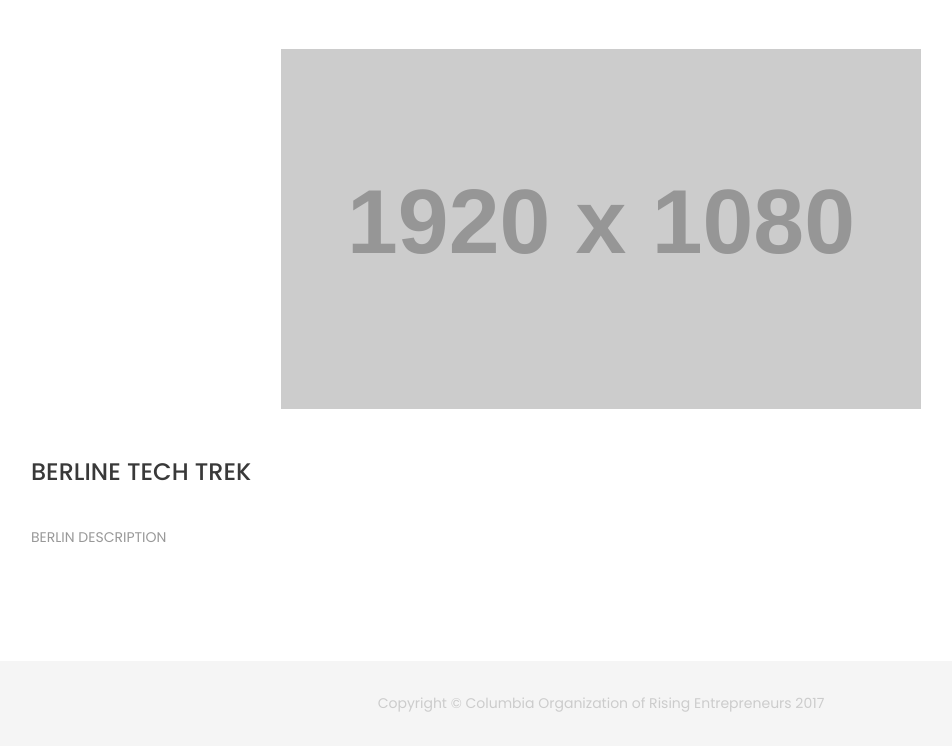
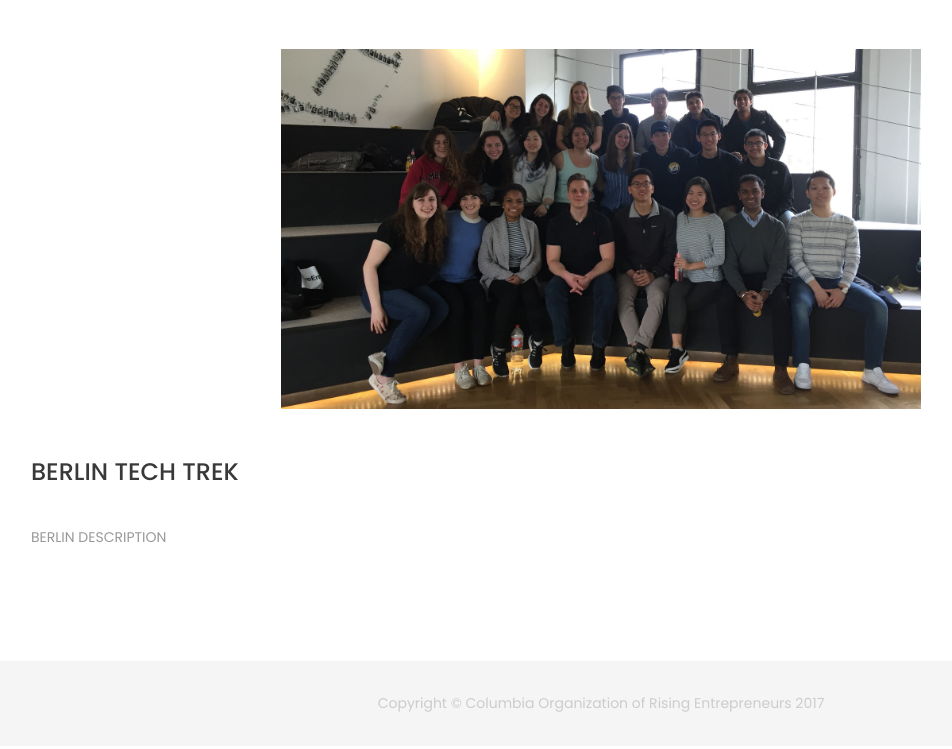
Before and after one commit to coreatcu/annual-report-2017, a Flask app: page /event/berlin in a window 1280 px wide. Shown: the part 51-800 px from the top of the page, without its empty margins (39-991 px from the left). Run offline with Flask 2, Linux system fonts and the light colour scheme; grey boxes labelled with a size stand in for pictures from a placeholder-image service; some libraries are stand-ins or nearby versions.

Commit message:
some new images, scroll fix

```diff
--- a/data/events.json
+++ b/data/events.json
@@ -1,56 +1,56 @@
 {
     "barcelona": {
         "name": "Barcelona Tech Trek",
-        "image": "",
+        "image": "barcelona.jpg",
         "description": "BARCELONA DESCRIPTION"
     },
     "almaworks": {
         "name": "Almaworks",
-        "image": "",
+        "image": "almaworks.jpg",
         "description": "Almaworks started as a simple idea: an accelerator program built by students for students. But over just the past two years, it has expanded into becoming one of the most successful student-run accelerators in the country, seeing an Almaworks startup enter Y Combinator and go on to raise a 3.1MM seed round from investors such as KPCB, FundersClub, and many prominent angel investors. Our latest cohort of seven student startups engaged in a nine week intensive program which connected founders with mentors who could teach necessary and proven skills, and included founders tackling challenges in spaces such as hospitality marketing, fantasy sports, and hangover cures.",
         "impulse": "https://impulse.coreatcu.com/tagged/almaworks"
     },
     "khaled-huffington": {
         "name": "DJ Khaled + Arianna Huffington",
-        "image": "",
+        "image": "khaled-huffington.jpg",
         "description": "Havemeyer 309 was packed to capacity for CORE's exclusive fireside chat with Snapchat superstar and music producer DJ Khaled, hosted by The Huffington Post co-founder and Thrive Global founder Arianna Huffington. The media moguls chatted about Khaled's \"major keys\" to success and how anyone can win, win, win, no matter what. Students got a chance to appear on Khaled's Snapchat story, and CORE's own Snapchat geofilter racked up 1.9 million views.",
         "impulse": "https://impulse.coreatcu.com/dj-khaled-arianna-huffington-dig-deep-caffb72d95a8"
     },
     "socratic": {
         "name": "Socratic Circles",
-        "image": "",
+        "image": "socratic.jpg",
         "description": "Impulse launched its Socratic Circles series this past year to provide intimate forums dedicated to creating meaningful and personal conversation around entrepreneurship. Students got to engage guests in student-driven conversations around their life stories, how they got to where they are today, and what advice they have for college students who want to build their careers or make an impact. The Socratic Circles series has featured voices from the NYC entrepreneurship scene such as the VP Engineering of Dots, the cofounder of Republic.co, and the founder of Columbia Startup Lab startup Dearest. ",
         "impulse": "https://impulse.coreatcu.com/a-game-made-to-be-beautiful-7306050e4a76"
     },
     "panel": {
         "name": "Panels",
-        "image": "",
+        "image": "panels.jpg",
         "description": "PANELS DESCRIPTION"
     },
     "startup-columbia": {
         "name": "Startup Columbia",
-        "image": "",
+        "image": "startup-columbia.jpg",
         "description": "For the fourth annual Startup Columbia, the university's two-day entrepreneurship festival, CORE and its partners highlighted unconventional forms of entrepreneurship and announced winners of the $250,000 Columbia Venture Challenge. The program included panels on innovation in the life sciences, climate change, fake news, and women in entrepreneurship, as well as a food pavilion featuring the city's most innovative culinary entrepreneurs. The festival concluded with Black Eyed Peas frontman and hardware startup <a href=\"http://i.am\">i.am+</a> founder <a href=\"http://will.i.am/\">will.i.am</a> delivering an heartfelt reflection on his career and the importance of the entrepreneurial mindset for younger generations regardless of where one comes from.",
         "impulse": "https://impulse.coreatcu.com/startup-columbia-2017-will-i-am-b71b075042a1"
     },
     "impulse": {
         "name": "Best of Impulse",
-        "image": "",
+        "image": "impulse.jpg",
         "description": "BEST OF IMPULSE DESCRIPTION"
     },
     "boston": {
         "name": "Boston Tech Trek",
-        "image": "",
+        "image": "boston.jpg",
         "description": "BOSTON DESCRIPTION"
     },
     "berlin": {
-        "name": "Berline Tech Trek",
-        "image": "",
+        "name": "Berlin Tech Trek",
+        "image": "berlin.jpg",
         "description": "BERLIN DESCRIPTION"
     },
     "eve": {
         "name": "EVE: Entrepreneurship Via Exploration",
-        "image": "",
+        "image": "eve.jpg",
         "description": "EVE, Entrepreneurship via Exploration, is a new weekly, educational program that immersed 12 first-year students within NYC's rich entrepreneurial ecosystem. By speaking with professionals from companies like Expa Labs, RRE Ventures, and Google, the students were exposed to all aspects of the startup process. At the same time, students met with Columbia's very own student founders to see how their peers have participated in the ecosystem. Not only did the students explore NYC's entrepreneurial ecosystem, but also the city itself as they enjoyed community activities in places like Chelsea Market and Central Park. "
     }
 }
--- a/static/css/style.css
+++ b/static/css/style.css
@@ -85,6 +85,13 @@ img {
     margin: 0 auto;
 }
 
+.btn{
+    border:0px solid transparent;
+}
+
+.btn:active {
+    border: 0px solid transparent;
+}
 
 /* typography
 ==================================================*/
--- a/static/js/custom.js
+++ b/static/js/custom.js
@@ -63,7 +63,11 @@ $(window).load(function () {
 
 });
 
-$(document).on('click', 'a', function(event){
+$('a[href*="#"]')
+  // Remove links that don't actually link to anything
+  .not('[href="#"]')
+  .not('[href="#0"]')
+  .click(function(event) {
     event.preventDefault();
 
     $('html, body').animate({
--- a/templates/base.html
+++ b/templates/base.html
@@ -61,7 +61,7 @@
   <!-- jQuery -->
   <script src="{{ url_for('static', filename='js/jquery-2.1.1.js') }}"></script>
   <!--  plugins -->
-  <script src="{{ url_for('static', filename='js/boostrap.min.js') }}"></script>
+  <script src="{{ url_for('static', filename='js/bootstrap.min.js') }}"></script>
   <script src="{{ url_for('static', filename='js/menu.js') }}"></script>
   <script src="{{ url_for('static', filename='js/animated-headline.js') }}"></script>
   <script src="{{ url_for('static', filename='js/isotope.pkgd.min.js') }}"></script>
--- a/templates/event.html
+++ b/templates/event.html
@@ -32,7 +32,7 @@
 <!-- main-container -->
 <div class="container main-container">
   <div class="col-md-12">
-    <img src="http://placehold.it/1920x1080" alt="" width="640" class="img-responsive" />
+    <img src="/static/img/page_image/{{ event_data.image | default('barcelona.jpg') }}" alt="http://placehold.it/1920x1080" width="640" class="img-responsive" />
     <div class="h-30"></div>
   </div>
 
```
Also changed, not shown: templates/index.html (+5 -3 lines), static/img/page_image/almaworks.jpg (added), static/img/page_image/barcelona.jpg (added), static/img/page_image/berlin.jpg (added), static/img/page_image/boston.jpg (added), static/img/page_image/eve.JPG (added), static/img/page_image/khaled-huffington.jpg (added), static/img/page_image/panels.jpg (added), 2 other files.
